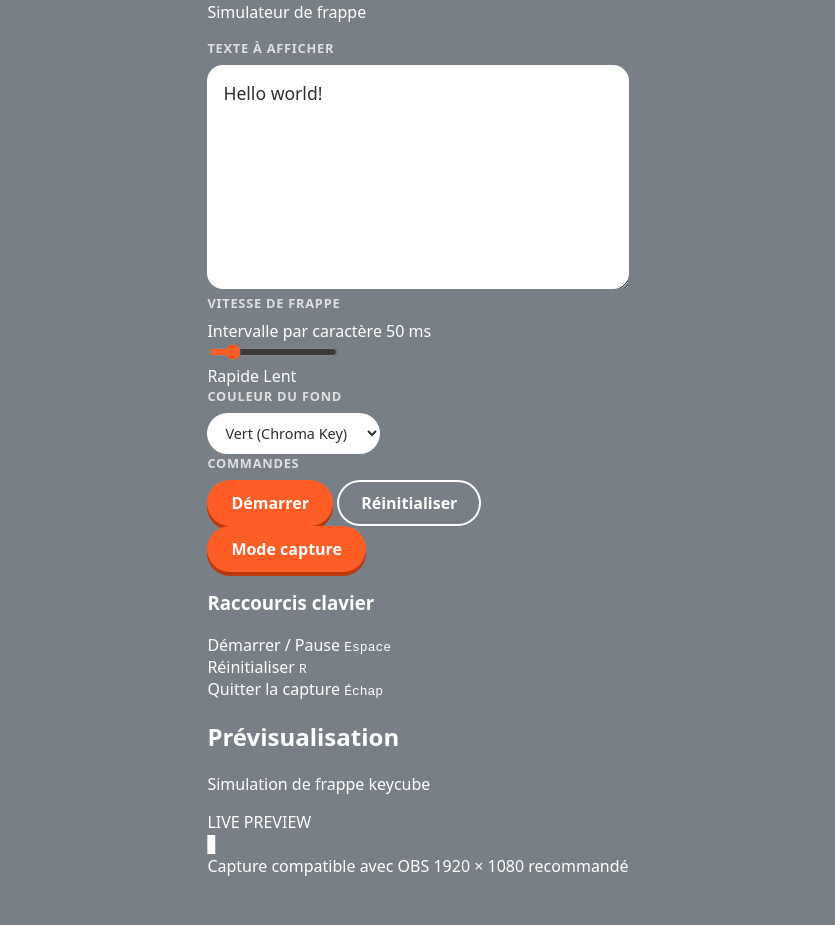
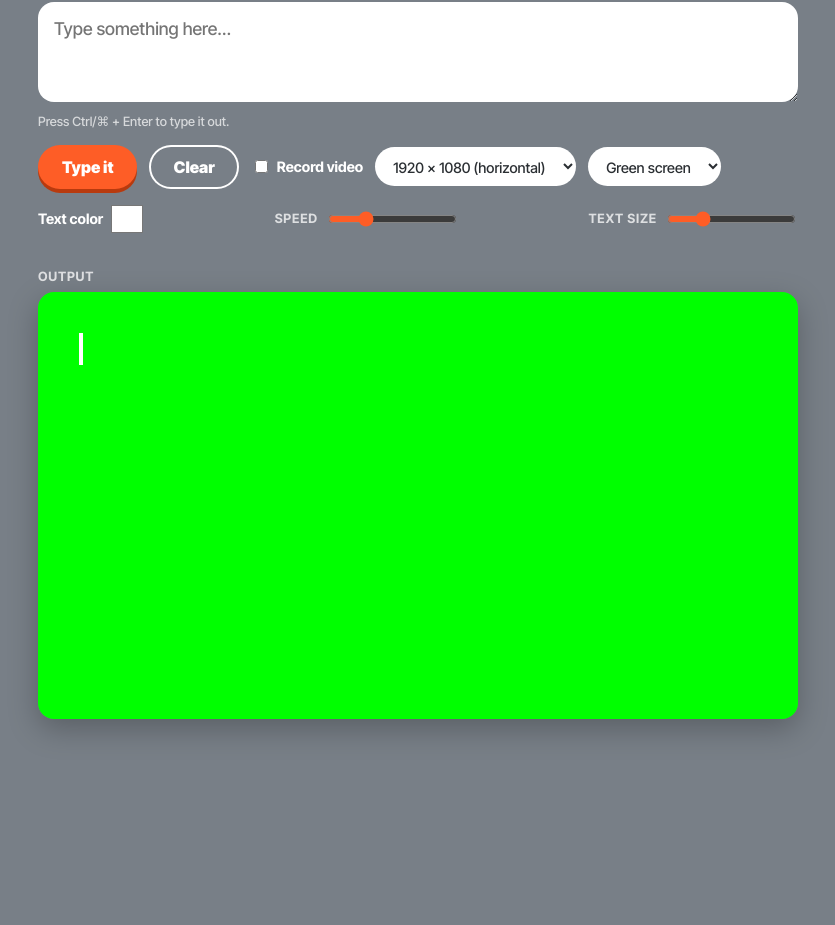
Before and after one commit to keycube/k3Video, a plain HTML site: page InterfaceWeb/index.html in a window 1280 px wide. Shown: the part 187-1112 px from the top of the page, without its empty margins (222-1057 px from the left). After the commit the page ends 981 px from the top, so only its background shows below. Drawn offline with Linux system fonts and the light colour scheme.

Commit message:
Update index.html to latest version

```diff
--- a/InterfaceWeb/index.html
+++ b/InterfaceWeb/index.html
@@ -1,158 +1,56 @@
-
 <!DOCTYPE html>
-<html lang="fr">
+<html lang="en">
 <head>
 <meta charset="UTF-8">
-    <meta name="viewport"
-          content="width=device-width, initial-scale=1.0">
+<meta name="viewport" content="width=device-width, initial-scale=1">
+<title>Keycube</title>
+<link rel="preconnect" href="https://fonts.googleapis.com">
+<link href="https://fonts.googleapis.com/css2?family=Inter+Tight:wght@500;700;900&display=swap" rel="stylesheet">
+<link rel="stylesheet" href="style.css">
+</head>
+<body>
+<main>
+  <h1>keycube</h1>
 
-    <title>keycube — Simulateur de frappe</title>
+  <label for="input">Your text</label>
+  <textarea id="input" placeholder="Type something here…"></textarea>
+  <div class="hint">Press Ctrl/⌘ + Enter to type it out.</div>
 
-    <link rel="stylesheet" href="style.css">
-    <script src="script.js" defer></script>
-</head>
-
-<body>
-
-    <div class="app">
-
-        <!-- Panneau de configuration -->
-        <aside class="controls">
-
-            <div class="brand">
-                <span class="brand-icon">▣</span>
-                <div>
-                    <h1>keycube</h1>
-                    <p>Simulateur de frappe</p>
+  <div class="row">
+    <button id="go">Type it</button>
+    <button id="clear" class="secondary">Clear</button>
+    <label class="check"><input type="checkbox" id="record"> Record video</label>
+    <select id="size">
+      <option value="1920x1080">1920 × 1080 (horizontal)</option>
+      <option value="1080x1920">1080 × 1920 (vertical)</option>
+    </select>
+    <select id="bg">
+      <option value="#00FF00">Green screen</option>
+      <option value="#0000FF">Blue screen</option>
+    </select>
+    <label class="check">Text color <input type="color" id="color" value="#ffffff"></label>
+    <div class="speed">
+      <label for="speed" style="margin:0">Speed</label>
+      <input type="range" id="speed" min="10" max="200" value="60">
+    </div>
+    <div class="speed">
+      <label for="textsize" style="margin:0">Text size</label>
+      <input type="range" id="textsize" min="40" max="200" value="80">
     </div>
   </div>
 
-            <div class="control-group">
-                <label for="textInput">
-                    Texte à afficher
-                </label>
+  <label>Output</label>
+  <canvas id="output" width="1920" height="1080"></canvas>
+  <div id="status" class="status"></div>
 
-                <textarea
-                    id="textInput"
-                    rows="8"
-                    spellcheck="false"
-                    placeholder="Entrez votre texte..."
-                >Hello world!</textarea>
+  <div id="result">
+    <label>Recording</label>
+    <video id="preview" controls playsinline></video>
+    <a id="download" href="#">Download video</a>
+    <div class="hint">If the download doesn't start here, open the .html file directly in your browser.</div>
   </div>
-
-            <div class="control-group">
-                <label for="speedInput">
-                    Vitesse de frappe
-                </label>
-
-                <div class="speed-header">
-                    <span>Intervalle par caractère</span>
-                    <span id="speedValue">50 ms</span>
-                </div>
-
-                <input
-                    type="range"
-                    id="speedInput"
-                    min="10"
-                    max="300"
-                    step="10"
-                    value="50"
-                >
-
-                <div class="range-labels">
-                    <span>Rapide</span>
-                    <span>Lent</span>
-                </div>
-            </div>
-
-            <div class="control-group">
-                <label for="backgroundSelect">
-                    Couleur du fond
-                </label>
-
-                <select id="backgroundSelect">
-                    <option value="green">
-                        Vert (Chroma Key)
-                    </option>
-                    <option value="blue">
-                        Bleu (Chroma Key)
-                    </option>
-                </select>
-            </div>
-
-            <div class="control-group">
-                <label>Commandes</label>
-
-                <div class="button-group">
-                    <button id="startBtn" class="primary">
-                        Démarrer
-                    </button>
-
-                    <button id="resetBtn" class="secondary">
-                        Réinitialiser
-                    </button>
-                </div>
-
-                <button id="captureBtn" class="capture-btn">
-                    Mode capture
-                </button>
-            </div>
-
-            <div class="shortcuts">
-                <h3>Raccourcis clavier</h3>
-
-                <div>
-                    <span>Démarrer / Pause</span>
-                    <kbd>Espace</kbd>
-                </div>
-
-                <div>
-                    <span>Réinitialiser</span>
-                    <kbd>R</kbd>
-                </div>
-
-                <div>
-                    <span>Quitter la capture</span>
-                    <kbd>Échap</kbd>
-                </div>
-            </div>
-
-        </aside>
-
-        <!-- Zone de prévisualisation -->
-        <main class="preview">
-
-            <div class="preview-header">
-                <div>
-                    <h2>Prévisualisation</h2>
-                    <p>Simulation de frappe keycube</p>
-                </div>
-
-                <span class="preview-badge">
-                    LIVE PREVIEW
-                </span>
-            </div>
-
-            <!-- Surface enregistrable -->
-            <div class="capture-surface">
-
-                <div class="typing-display">
-                    <span id="terminalText"></span><span
-                        id="cursor"
-                        class="cursor"
-                    >▋</span>
-                </div>
-
-            </div>
-
-            <div class="preview-footer">
-                <span>Capture compatible avec OBS</span>
-                <span>1920 × 1080 recommandé</span>
-            </div>
-
 </main>
 
-    </div>
-
+<script src="script.js"></script>
 </body>
 </html>
```
Lines whose indentation alone changed are shown as unchanged.
